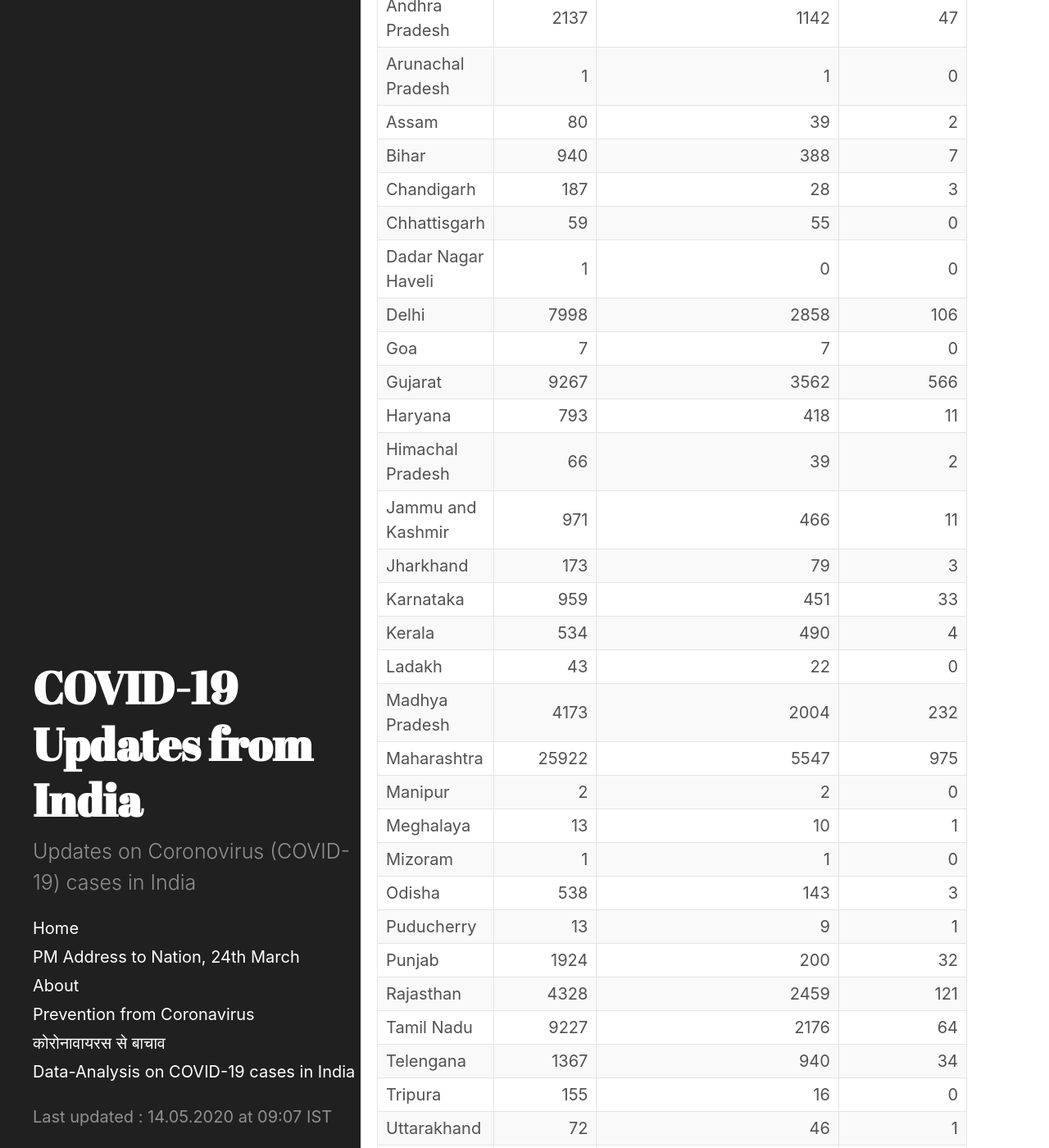
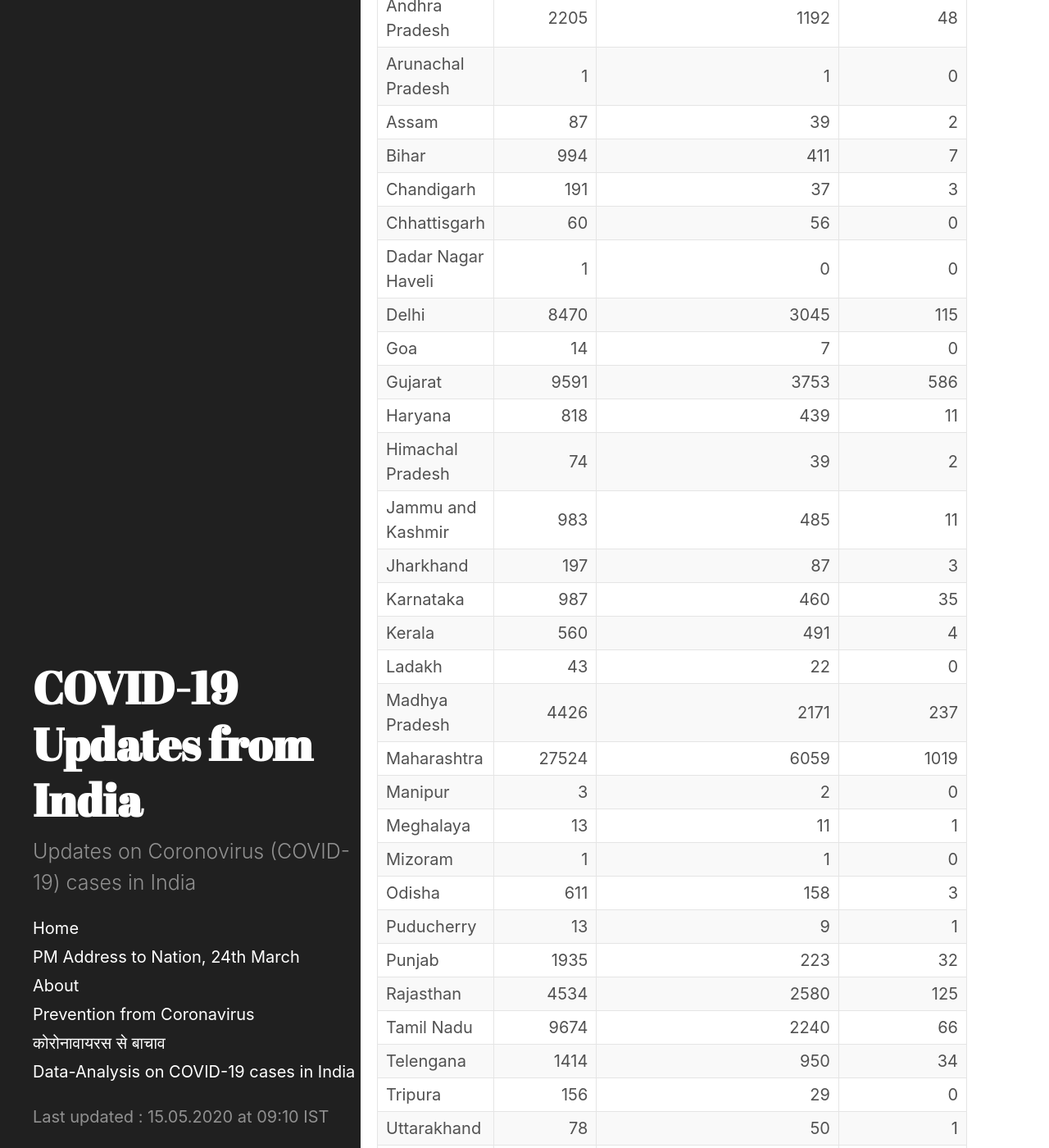
Before and after one commit to bhooraj/covid19updates-india, a Jekyll site: the page built from _posts/2020-05-15-home.md, in a window 1280 px wide and 1400 px high, scrolled down 818 px. Shown: the whole window at 82% size. Built offline with Jekyll 4.4.1, drawn with Linux system fonts in a browser that asks for light colours; some of the changed text lies outside the part shown.

Commit message:
15thMay Update

```diff
--- a/_data/last_updated.yml
+++ b/_data/last_updated.yml
@@ -1 +1 @@
-- updated_on : 14.05.2020 at 09:07 IST
+- updated_on : 15.05.2020 at 09:10 IST
--- /dev/null
+++ b/_includes/table-20200515-0910.md
@@ -0,0 +1,35 @@
+| Name of State / UT          |   Total Confirmed cases |   Cured/Discharged/Migrated |   Deaths ( more than 70% cases due to comorbidities ) |
+|:----------------------------|------------------------:|----------------------------:|------------------------------------------------------:|
+| Andaman and Nicobar Islands |                      33 |                          33 |                                                     0 |
+| Andhra Pradesh              |                    2205 |                        1192 |                                                    48 |
+| Arunachal Pradesh           |                       1 |                           1 |                                                     0 |
+| Assam                       |                      87 |                          39 |                                                     2 |
+| Bihar                       |                     994 |                         411 |                                                     7 |
+| Chandigarh                  |                     191 |                          37 |                                                     3 |
+| Chhattisgarh                |                      60 |                          56 |                                                     0 |
+| Dadar Nagar Haveli          |                       1 |                           0 |                                                     0 |
+| Delhi                       |                    8470 |                        3045 |                                                   115 |
+| Goa                         |                      14 |                           7 |                                                     0 |
+| Gujarat                     |                    9591 |                        3753 |                                                   586 |
+| Haryana                     |                     818 |                         439 |                                                    11 |
+| Himachal Pradesh            |                      74 |                          39 |                                                     2 |
+| Jammu and Kashmir           |                     983 |                         485 |                                                    11 |
+| Jharkhand                   |                     197 |                          87 |                                                     3 |
+| Karnataka                   |                     987 |                         460 |                                                    35 |
+| Kerala                      |                     560 |                         491 |                                                     4 |
+| Ladakh                      |                      43 |                          22 |                                                     0 |
+| Madhya Pradesh              |                    4426 |                        2171 |                                                   237 |
+| Maharashtra                 |                   27524 |                        6059 |                                                  1019 |
+| Manipur                     |                       3 |                           2 |                                                     0 |
+| Meghalaya                   |                      13 |                          11 |                                                     1 |
+| Mizoram                     |                       1 |                           1 |                                                     0 |
+| Odisha                      |                     611 |                         158 |                                                     3 |
+| Puducherry                  |                      13 |                           9 |                                                     1 |
+| Punjab                      |                    1935 |                         223 |                                                    32 |
+| Rajasthan                   |                    4534 |                        2580 |                                                   125 |
+| Tamil Nadu                  |                    9674 |                        2240 |                                                    66 |
+| Telengana                   |                    1414 |                         950 |                                                    34 |
+| Tripura                     |                     156 |                          29 |                                                     0 |
+| Uttarakhand                 |                      78 |                          50 |                                                     1 |
+| Uttar Pradesh               |                    3902 |                        2072 |                                                    88 |
+| West Bengal                 |                    2377 |                         768 |                                                   215 |
--- a/_posts/2020-05-14-home.md
+++ b/_posts/2020-05-15-home.md
@@ -4,7 +4,7 @@ title: COVID-19 Updates from India
 last_update: true
 ---
 
-#### COVID-19 Cases in India (as on  14 May 2020, 08:00 IST ( IST)
+#### COVID-19 Cases in India (as on  15 May 2020, 08:00 IST ( IST)
 <div class="alert alert-primary" role="alert">
 <p id = "totalcases" style="font-size: 1.2rem; font-weight: bold;"></p>
 <p id = "totalrecovered" style="font-size: 1.2rem; font-weight: bold;"></p>
@@ -22,7 +22,7 @@ Active Cases = Total cases - (Total Recovered/Discharged/Migrated + Total Deaths
 
 <div class="datatable-begin"></div>
 
-{% include table-20200514-0907.md %}
+{% include table-20200515-0910.md %}
 
 <div class="datatable-end"></div>
 <br>
```
Also changed, not shown: _includes/charts-20200515-0911.html (added, +193 -0 lines), _posts/2020-05-05-Updates.md (renamed from _posts/2020-05-04-Updates.md, +8 -0 lines), _posts/2020-05-15-Latest-updates.md (renamed from _posts/2020-05-14-Latest-updates.md, +5 -9 lines), stats-and-charts.md (+2 -2 lines).
